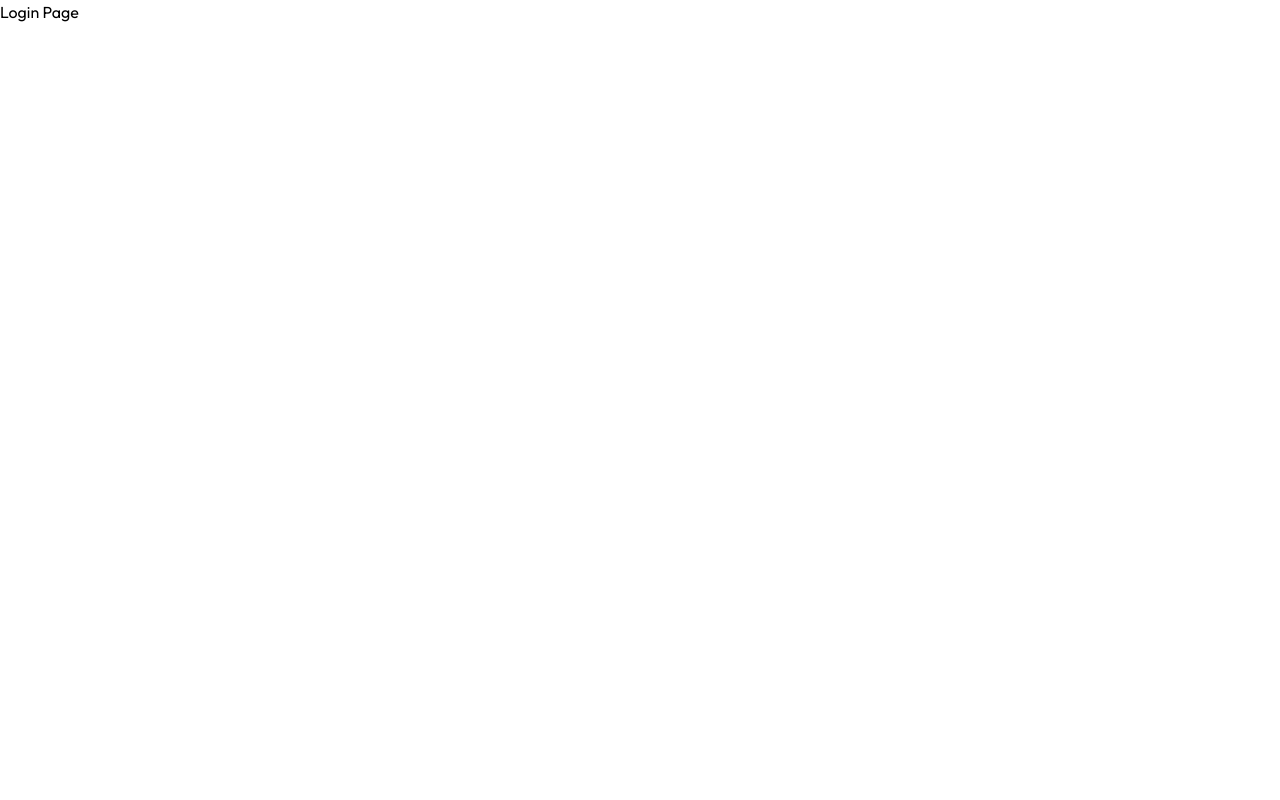
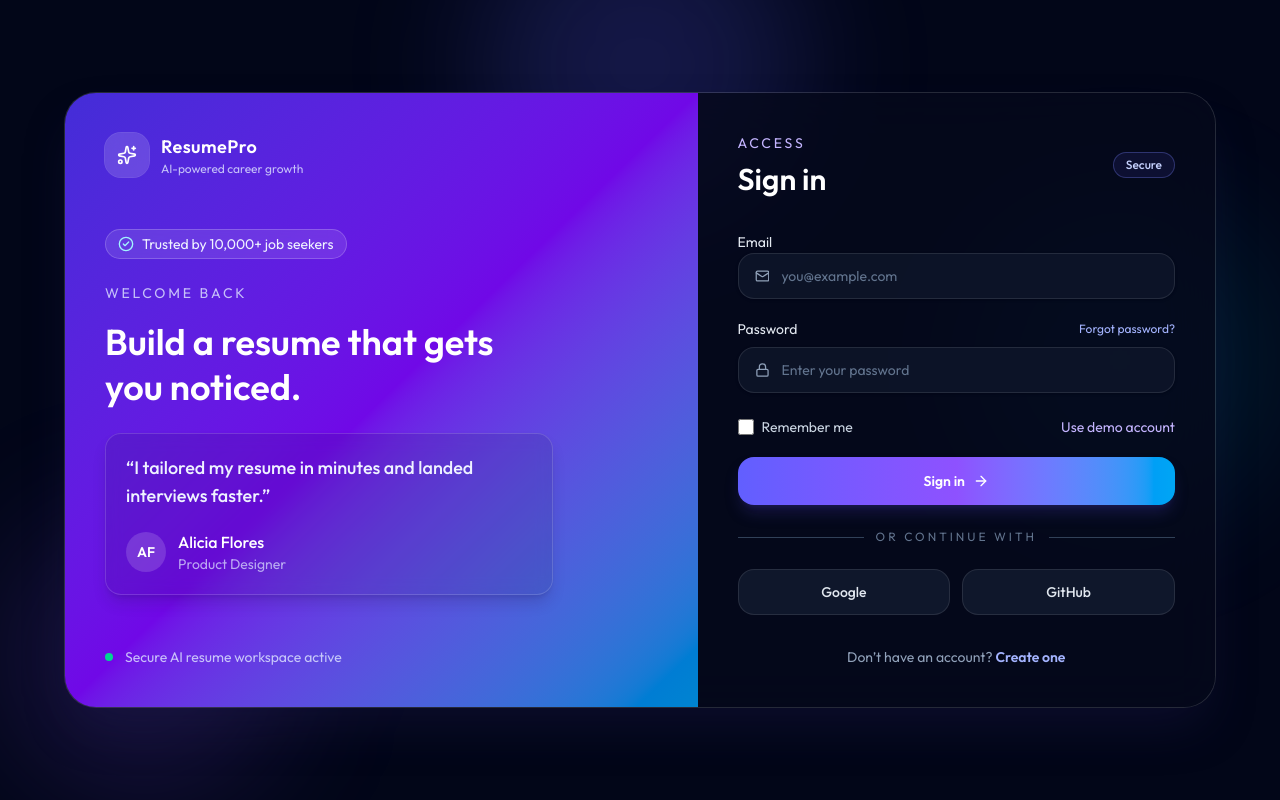
Before and after one commit to Sanprit07/Ai-Resume-builder, a React (Vite) app in the folder client/: page /login in a window 1280 px wide. Built offline with nearby package versions, Linux system fonts and the light colour scheme.

Commit message:
Add themed login page and link home login button

```diff
--- a/client/src/components/home/Hero.jsx
+++ b/client/src/components/home/Hero.jsx
@@ -33,7 +33,7 @@ const Hero = () => {
                         <Link to='/app?state=register' className="hidden md:block px-6 py-2 bg-indigo-500 hover:bg-indigo-700 active:scale-95 transition-all rounded-full text-white">
                             Get started
                         </Link>
-                        <Link to='/app?state=login' className="hidden md:block px-6 py-2 border active:scale-95 hover:bg-slate-50 transition-all rounded-full text-slate-700 hover:text-slate-900" >
+                        <Link to='/login' className="hidden md:block px-6 py-2 border active:scale-95 hover:bg-slate-50 transition-all rounded-full text-slate-700 hover:text-slate-900" >
                             Login
                         </Link>
                     </div>
--- a/client/src/pages/Login.jsx
+++ b/client/src/pages/Login.jsx
@@ -1,9 +1,144 @@
+import { ArrowRight, CheckCircle2, Lock, Mail, Sparkles } from 'lucide-react';
+
 const Login = () => {
   return (
-    <div>
-      <h1>Login Page</h1>
+    <div className="min-h-screen bg-slate-950 text-slate-100">
+      <div className="absolute inset-0 overflow-hidden pointer-events-none">
+        <div className="absolute -top-24 left-1/2 h-80 w-80 -translate-x-1/2 rounded-full bg-indigo-500/20 blur-3xl" />
+        <div className="absolute bottom-0 left-0 h-72 w-72 rounded-full bg-violet-500/15 blur-3xl" />
+        <div className="absolute right-0 top-1/4 h-80 w-80 rounded-full bg-cyan-400/10 blur-3xl" />
+      </div>
+
+      <div className="relative mx-auto flex min-h-screen max-w-7xl items-center justify-center px-4 py-10 sm:px-6 lg:px-8">
+        <div className="grid w-full max-w-6xl overflow-hidden rounded-[32px] border border-white/10 bg-white/5 shadow-2xl shadow-indigo-950/40 backdrop-blur-xl lg:grid-cols-[1.1fr_0.9fr]">
+          <div className="relative hidden overflow-hidden bg-gradient-to-br from-indigo-700 via-violet-700 to-sky-600 p-10 lg:flex lg:flex-col lg:justify-between">
+            <div className="flex items-center gap-3">
+              <div className="flex h-11 w-11 items-center justify-center rounded-2xl bg-white/15 ring-1 ring-white/20 backdrop-blur-sm">
+                <Sparkles className="h-5 w-5 text-white" />
+              </div>
+              <div>
+                <p className="text-lg font-semibold tracking-wide text-white">ResumePro</p>
+                <p className="text-xs text-indigo-100/80">AI-powered career growth</p>
+              </div>
+            </div>
+
+            <div className="space-y-6">
+              <div className="inline-flex items-center gap-2 rounded-full border border-white/20 bg-white/10 px-3 py-1 text-sm text-indigo-50 backdrop-blur-sm">
+                <CheckCircle2 className="h-4 w-4 text-cyan-200" />
+                Trusted by 10,000+ job seekers
+              </div>
+
+              <div>
+                <p className="text-sm uppercase tracking-[0.2em] text-indigo-100/80">Welcome back</p>
+                <h1 className="mt-4 max-w-md text-4xl font-semibold leading-tight text-white">
+                  Build a resume that gets you noticed.
+                </h1>
+              </div>
+
+              <div className="max-w-md rounded-2xl border border-white/15 bg-slate-900/10 p-5 text-indigo-50 shadow-lg shadow-indigo-950/20 backdrop-blur-sm">
+                <p className="text-lg font-medium">“I tailored my resume in minutes and landed interviews faster.”</p>
+                <div className="mt-5 flex items-center gap-3">
+                  <div className="flex h-10 w-10 items-center justify-center rounded-full bg-white/15 text-sm font-semibold text-white">AF</div>
+                  <div>
+                    <p className="font-medium text-white">Alicia Flores</p>
+                    <p className="text-sm text-indigo-100/70">Product Designer</p>
+                  </div>
+                </div>
+              </div>
+            </div>
+
+            <div className="flex items-center gap-3 text-sm text-indigo-100/80">
+              <span className="h-2 w-2 rounded-full bg-emerald-400" />
+              Secure AI resume workspace active
+            </div>
+          </div>
+
+          <div className="bg-slate-950/80 p-6 sm:p-8 lg:p-10">
+            <div className="mx-auto max-w-md">
+              <div className="mb-8 flex items-center justify-between gap-3">
+                <div>
+                  <p className="text-sm uppercase tracking-[0.2em] text-violet-300">Access</p>
+                  <h2 className="mt-2 text-3xl font-semibold text-white">Sign in</h2>
+                </div>
+                <div className="rounded-full border border-indigo-400/30 bg-indigo-500/10 px-3 py-1 text-xs font-medium text-indigo-200">
+                  Secure
+                </div>
+              </div>
+
+              <form className="space-y-5">
+                <div className="space-y-2">
+                  <label htmlFor="email" className="text-sm text-slate-200">Email</label>
+                  <div className="flex items-center gap-3 rounded-2xl border border-white/10 bg-slate-900/80 px-4 py-3 shadow-sm shadow-slate-950/30 transition focus-within:border-indigo-400 focus-within:ring-2 focus-within:ring-indigo-500/30">
+                    <Mail className="h-4 w-4 text-slate-400" />
+                    <input
+                      id="email"
+                      type="email"
+                      placeholder="you@example.com"
+                      className="w-full border-0 bg-transparent text-sm text-white placeholder:text-slate-500 focus:outline-none"
+                    />
+                  </div>
+                </div>
+
+                <div className="space-y-2">
+                  <div className="flex items-center justify-between">
+                    <label htmlFor="password" className="text-sm text-slate-200">Password</label>
+                    <a href="#" className="text-xs text-indigo-300 transition hover:text-indigo-200">Forgot password?</a>
+                  </div>
+                  <div className="flex items-center gap-3 rounded-2xl border border-white/10 bg-slate-900/80 px-4 py-3 shadow-sm shadow-slate-950/30 transition focus-within:border-indigo-400 focus-within:ring-2 focus-within:ring-indigo-500/30">
+                    <Lock className="h-4 w-4 text-slate-400" />
+                    <input
+                      id="password"
+                      type="password"
+                      placeholder="Enter your password"
+                      className="w-full border-0 bg-transparent text-sm text-white placeholder:text-slate-500 focus:outline-none"
+                    />
+                  </div>
+                </div>
+
+                <div className="flex items-center justify-between gap-3 pt-1">
+                  <label className="flex items-center gap-2 text-sm text-slate-300">
+                    <input type="checkbox" className="h-4 w-4 rounded border-slate-600 bg-slate-800 text-indigo-500 focus:ring-indigo-500" />
+                    Remember me
+                  </label>
+                  <button type="button" className="text-sm text-violet-300 transition hover:text-violet-200">
+                    Use demo account
+                  </button>
+                </div>
+
+                <button
+                  type="submit"
+                  className="inline-flex w-full items-center justify-center gap-2 rounded-2xl bg-gradient-to-r from-indigo-500 via-violet-500 to-sky-500 px-4 py-3.5 text-sm font-semibold text-white shadow-lg shadow-indigo-900/40 transition hover:opacity-95 focus:outline-none focus:ring-2 focus:ring-indigo-400 focus:ring-offset-2 focus:ring-offset-slate-950"
+                >
+                  Sign in
+                  <ArrowRight className="h-4 w-4" />
+                </button>
+              </form>
+
+              <div className="my-6 flex items-center gap-3 text-xs uppercase tracking-[0.25em] text-slate-500">
+                <span className="h-px flex-1 bg-slate-700" />
+                or continue with
+                <span className="h-px flex-1 bg-slate-700" />
+              </div>
+
+              <div className="grid grid-cols-2 gap-3">
+                <button className="rounded-2xl border border-white/10 bg-slate-900 px-4 py-3 text-sm font-medium text-slate-200 transition hover:border-indigo-400/40 hover:bg-slate-800">
+                  Google
+                </button>
+                <button className="rounded-2xl border border-white/10 bg-slate-900 px-4 py-3 text-sm font-medium text-slate-200 transition hover:border-indigo-400/40 hover:bg-slate-800">
+                  GitHub
+                </button>
+              </div>
+
+              <p className="mt-8 text-center text-sm text-slate-400">
+                Don’t have an account?{' '}
+                <a href="#" className="font-semibold text-indigo-300 hover:text-indigo-200">Create one</a>
+              </p>
+            </div>
+          </div>
+        </div>
+      </div>
     </div>
-  )
-}
+  );
+};
 
-export default Login
+export default Login;
```
